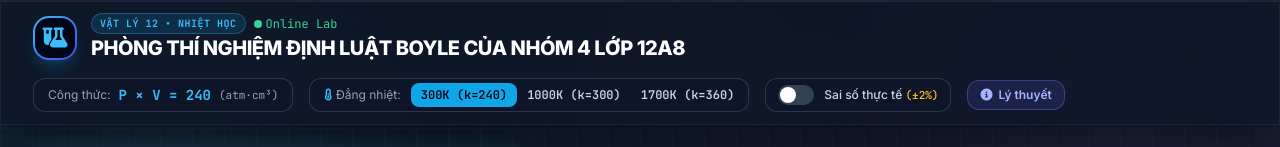
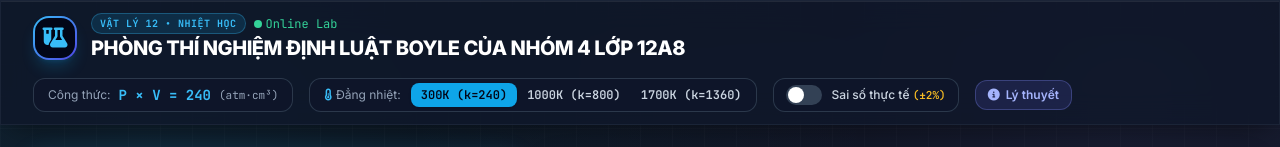
Before and after one commit to couttriz/BOYLE, a plain HTML site: page index.html in a window 1280 px wide. Shown: the top 147 px of the page. Drawn offline with nearby package versions, Linux system fonts and the light colour scheme.

Commit message:
Add files via upload

```diff
--- a/index.html
+++ b/index.html
@@ -239,10 +239,10 @@
                         300K (k=240)
                     </button>
                     <button data-temp="1000" data-k="800" class="temp-btn px-2.5 py-1 rounded-lg text-xs font-mono font-semibold transition text-slate-300 hover:text-white">
-                        1000K (k=300)
+                        1000K (k=800)
                     </button>
                     <button data-temp="1700" data-k="1360" class="temp-btn px-2.5 py-1 rounded-lg text-xs font-mono font-semibold transition text-slate-300 hover:text-white">
-                        1700K (k=360)
+                        1700K (k=1360)
                     </button>
                 </div>
 
```
